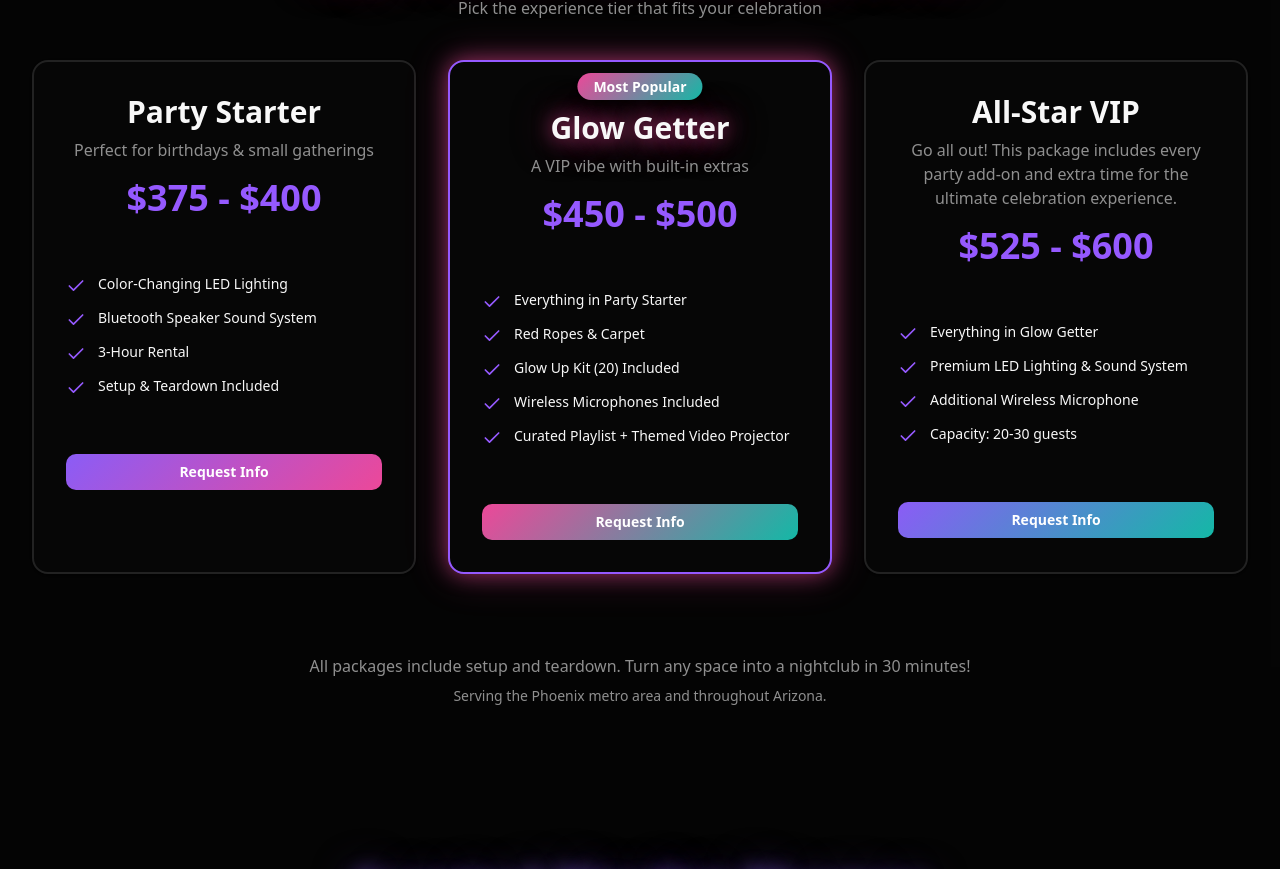
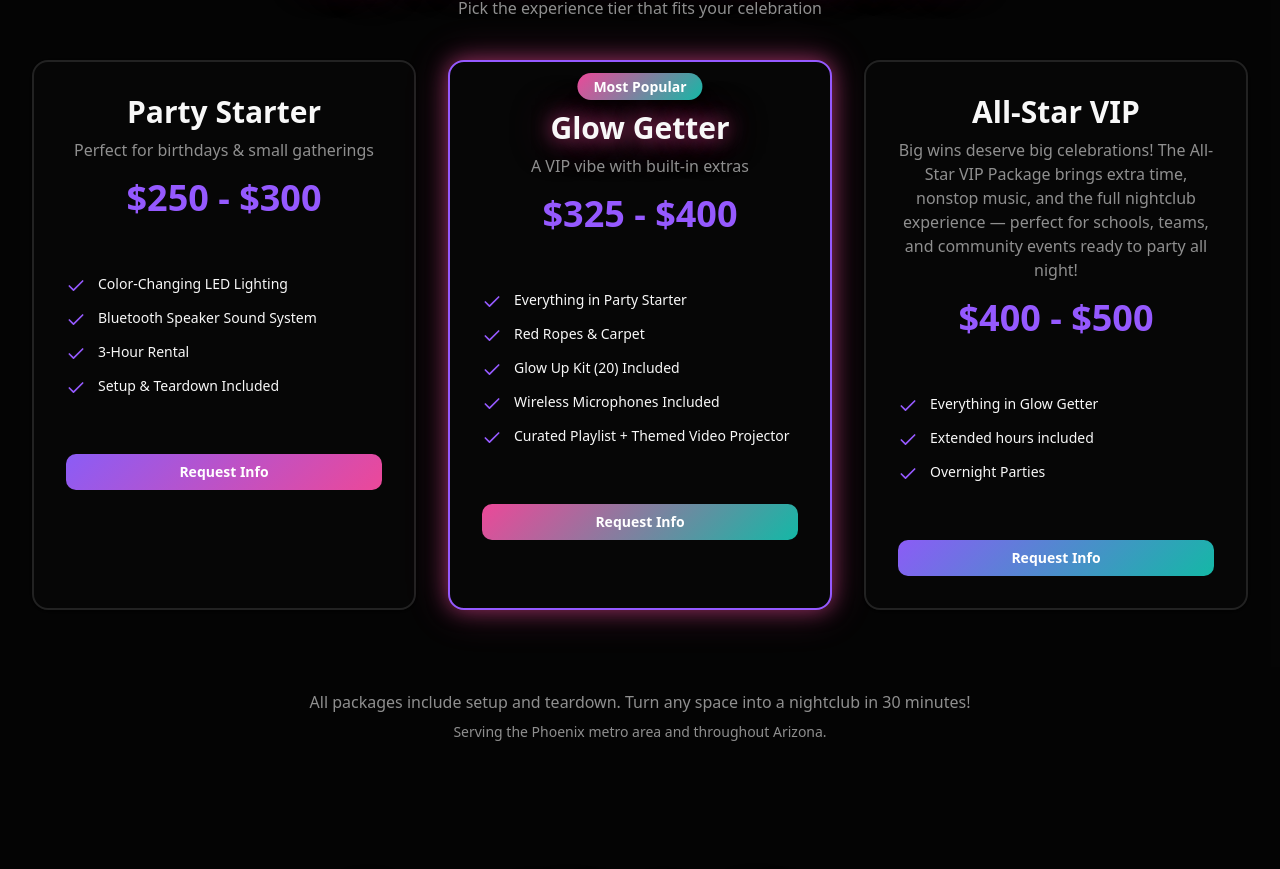
Before and after one commit to CurtBryan/party_lab, a Next.js app: page / in a window 1280 px wide. Shown: the part 2890-3759 px from the top of the page. Built offline with nearby package versions, Linux system fonts and the light colour scheme.

Commit message:
Update packages-section.tsx
update pricing and VIP description

```diff
--- a/components/packages-section.tsx
+++ b/components/packages-section.tsx
@@ -81,7 +81,7 @@ export function PackagesSection() {
             <PackageCard
               name="Party Starter"
               description="Perfect for birthdays & small gatherings"
-              price={getPricing("375", "400")}
+              price={getPricing("250", "300")}
               features={[
                 "Color-Changing LED Lighting",
                 "Bluetooth Speaker Sound System",
@@ -94,7 +94,7 @@ export function PackagesSection() {
             <PackageCard
               name="Glow Getter"
               description="A VIP vibe with built-in extras"
-              price={getPricing("450", "500")}
+              price={getPricing("325", "400")}
               features={[
                 "Everything in Party Starter",
                 "Red Ropes & Carpet",
@@ -108,13 +108,12 @@ export function PackagesSection() {
 
             <PackageCard
               name="All-Star VIP"
-              description="Go all out! This package includes every party add-on and extra time for the ultimate celebration experience."
-              price={getPricing("525", "600")}
+              description="Big wins deserve big celebrations! The All-Star VIP Package brings extra time, nonstop music, and the full nightclub experience — perfect for schools, teams, and community events ready to party all night!"
+              price={getPricing("400", "500")}
               features={[
                 "Everything in Glow Getter",
-                "Premium LED Lighting & Sound System",
-                "Additional Wireless Microphone",
-                "Capacity: 20-30 guests",
+                "Extended hours included",
+                "Overnight Parties",
               ]}
               glowColor="teal"
             />
```
